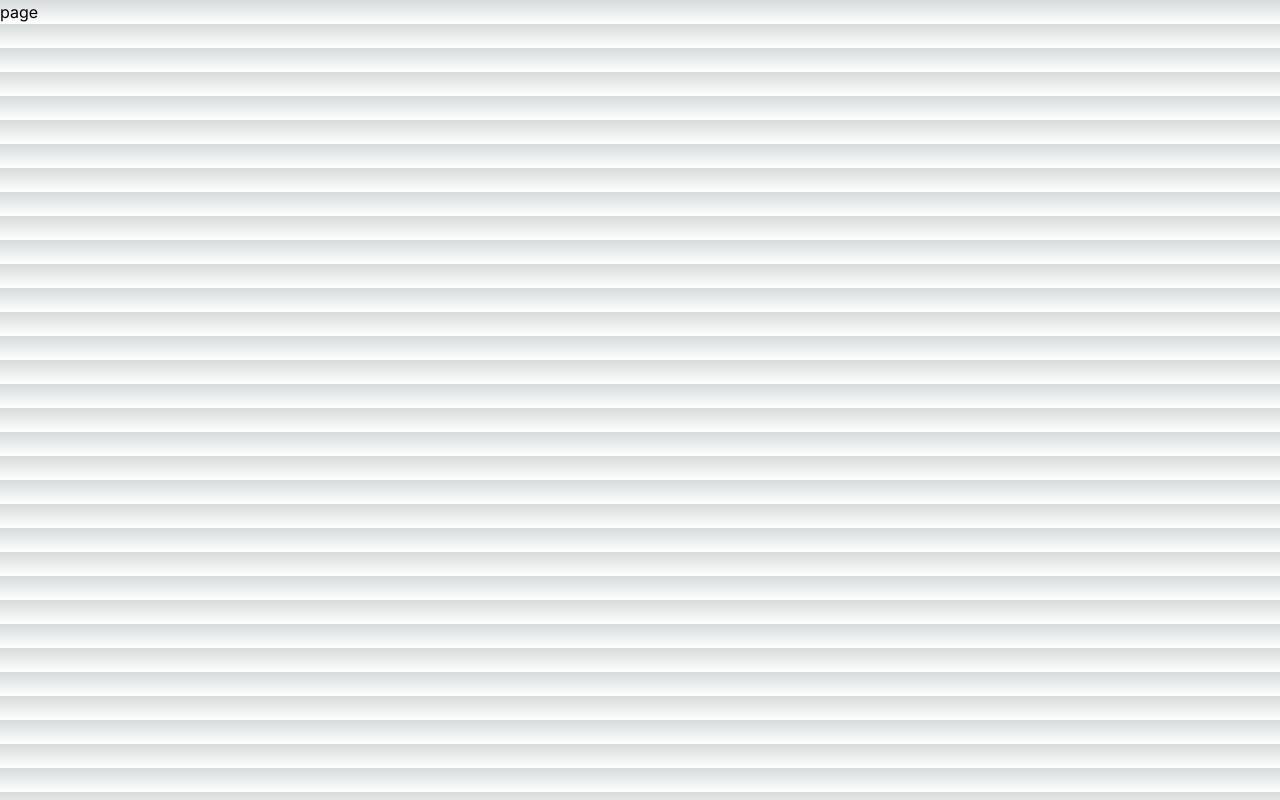
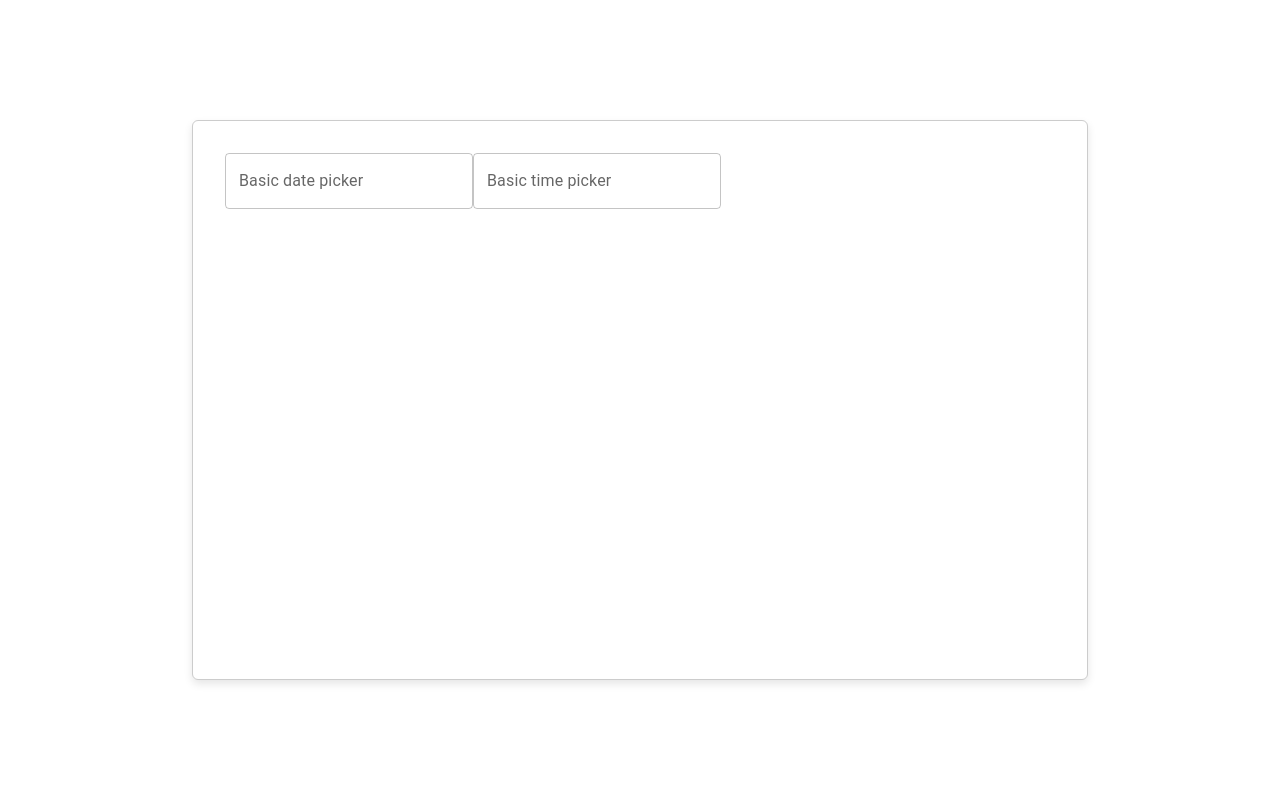
Before and after one commit to Harkanni/calender-app, a Next.js app: page /calender in a window 1280 px wide. Built offline with nearby package versions, Linux system fonts and the light colour scheme.

Commit message:
init commit

```diff
--- a/app/calender/page.tsx
+++ b/app/calender/page.tsx
@@ -1,9 +1,36 @@
-import React from 'react'
+'use client'
 
-const page = () => {
-  return (
-    <div>page</div>
-  )
+import * as React from 'react';
+import { styled } from '@mui/material/styles';
+import Tooltip from '@mui/material/Tooltip';
+import Stack from '@mui/material/Stack';
+import { DemoContainer, DemoItem } from '@mui/x-date-pickers/internals/demo';
+import { AdapterDayjs } from '@mui/x-date-pickers/AdapterDayjs';
+import { LocalizationProvider } from '@mui/x-date-pickers/LocalizationProvider';
+import { DatePicker } from '@mui/x-date-pickers/DatePicker';
+import { TimePicker } from '@mui/x-date-pickers/TimePicker';
+import { DateTimePicker } from '@mui/x-date-pickers/DateTimePicker';
+// import { DateRangePicker } from '@mui/x-date-pickers-pro/DateRangePicker';
+
+const ProSpan = styled('span')({
+   display: 'inline-block',
+   height: '1em',
+   width: '1em',
+   verticalAlign: 'middle',
+   marginLeft: '0.3em',
+   marginBottom: '0.08em',
+   backgroundSize: 'contain',
+   backgroundRepeat: 'no-repeat',
+   backgroundImage: 'url(https://mui.com/static/x/pro.svg)',
+});
+
+export default function CommonlyUsedComponents() {
+   return (
+      <LocalizationProvider dateAdapter={AdapterDayjs}>
+         <div className={`form-container min-w-[70vw] min-h-[70vh] m-auto bg-white rounded-md`}>
+            <DatePicker label="Basic date picker" />
+            <TimePicker label="Basic time picker" />
+         </div>
+      </LocalizationProvider>
+   );
 }
-
-export default page
--- a/app/globals.css
+++ b/app/globals.css
@@ -2,7 +2,7 @@
 @tailwind components;
 @tailwind utilities;
 
-:root {
+/* :root {
   --foreground-rgb: 0, 0, 0;
   --background-start-rgb: 214, 219, 220;
   --background-end-rgb: 255, 255, 255;
@@ -30,4 +30,17 @@ body {
   .text-balance {
     text-wrap: balance;
   }
+} */
+
+body {
+  display: flex;
+  align-items: center;
+  justify-content: center;
+  min-height: 100vh;
 }
+
+.form-container {
+  border: 1px solid #ccc; /* Adjust color and size as needed */
+  padding: 2rem; /* Adjust padding as needed */
+  box-shadow: 0 4px 8px rgba(0, 0, 0, 0.1); /* Adjust values as needed */
+}
--- a/package.json
+++ b/package.json
@@ -13,6 +13,7 @@
     "@emotion/styled": "^11.11.0",
     "@mui/material": "^5.15.7",
     "@mui/x-date-pickers": "^6.19.3",
+    "dayjs": "^1.11.10",
     "moment": "^2.30.1",
     "next": "14.1.0",
     "react": "^18",
```
Also changed, not shown: app/layout.tsx (line endings or trailing spaces), 1 other file (tests, documents, lock files or other folders).
